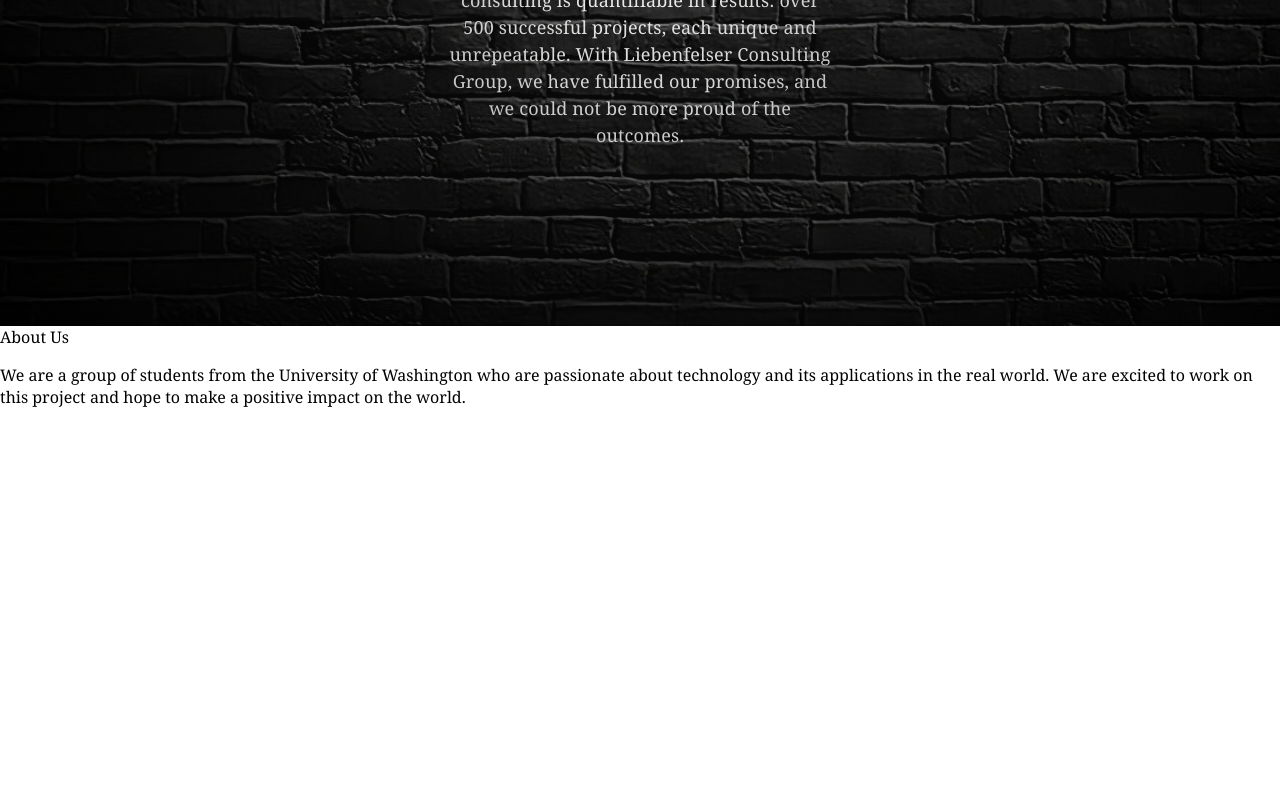
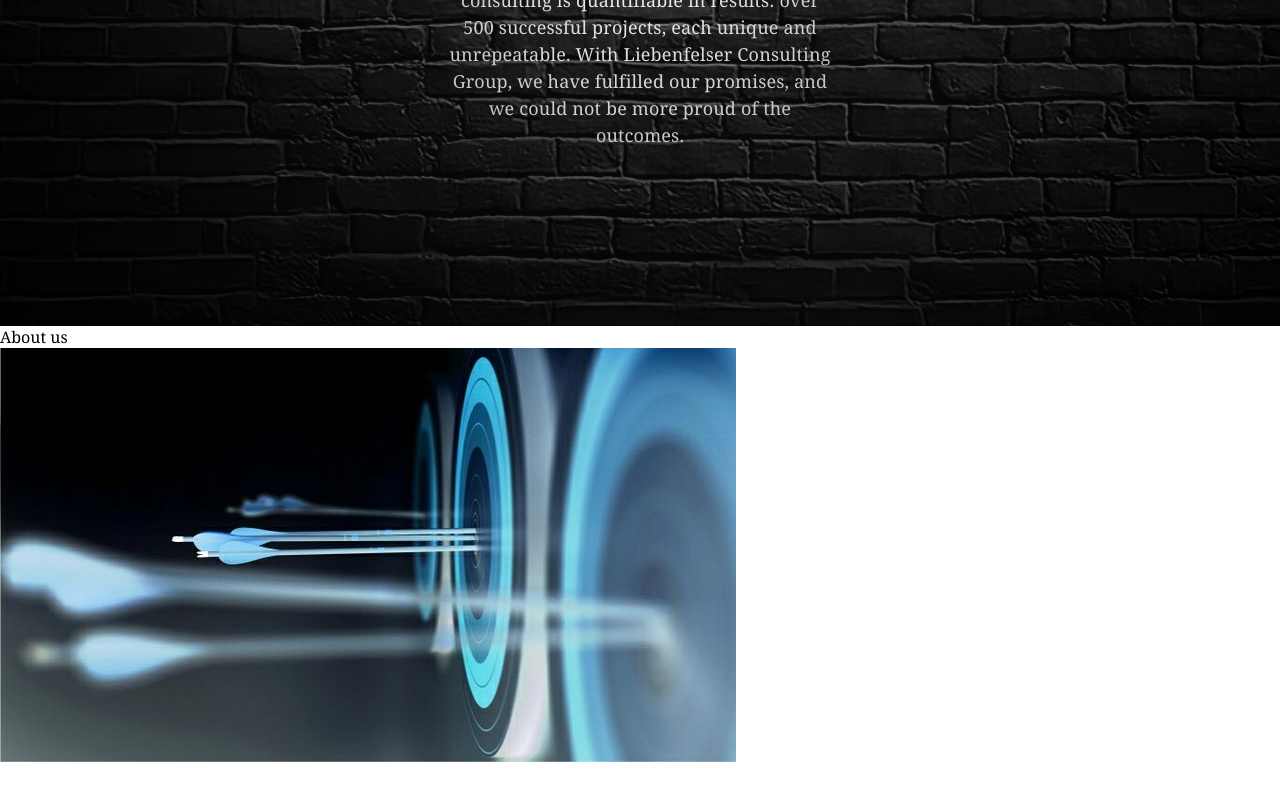
Before and after one commit to Skip-SBT/websiteLiebenfelser, a React (Create React App) app: page / in a window 1280 px wide. Shown: the part 474-1274 px from the top of the page. Built offline with nearby package versions, Linux system fonts and the light colour scheme.

Commit message:
minor touch ups and started with main page content

```diff
--- a/src/components/MainPage.tsx
+++ b/src/components/MainPage.tsx
@@ -2,7 +2,7 @@ import * as React from 'react';
 import Box from '@mui/material/Box';
 import {ReactComponent as Logo} from '../images/logo.svg';
 import {Typography} from '@mui/material';
-
+import target from '../images/target.jpg';
 export function MainPage(): React.ReactElement {
     return (
         <body>
@@ -19,15 +19,11 @@ export function MainPage(): React.ReactElement {
             </Box>
             <Box className='content'>
                 <Box className='section'>
-                    <Box className='sectionTitle'>About Us</Box>
-                    <Box className='sectionContent'>
-                        <Box className='sectionContentText'>
-                            <p>
-                            We are a group of students from the University of Washington who are passionate about
-                            technology and its applications in the real world. We are excited to work on this project
-                            and hope to make a positive impact on the world.
-                            </p>
-                        </Box>
+                    <Box className='section-left'>
+                        About us
+                    </Box>
+                    <Box className='section-right'>
+                        <img src={target} alt={''}/>
                     </Box>
                 </Box>
             </Box>
--- a/webpack.config.js
+++ b/webpack.config.js
@@ -7,17 +7,22 @@ module.exports = {
             // other rules...
             {
                 test: /\.svg$/,
-                use: ['@svg/webpack'],
+                use: ['@svgr/webpack'], // Correct loader for SVG files
+                include: path.resolve(__dirname, 'src/images'),
+            },
+            {
+                test: /\.(jpg|jpeg|png|gif)$/, // Ensure other image types are handled
+                use: {
+                    loader: 'file-loader',
+                    options: {
+                        name: '[path][name].[ext]',
+                    },
+                },
                 include: path.resolve(__dirname, 'src/images'),
             },
         ],
     },
     resolve: {
-        extensions: ['gatsby-plugin-react-svg', '.js', '.jsx', '.ts', '.tsx', '.svg'], // include svg in extensions
+        extensions: ['.js', '.jsx', '.ts', '.tsx', '.svg'], // Correct order and extension inclusion
     },
-    options: {
-        rule: {
-            include: /svg/
-        }
-    }
 };
```
Also changed, not shown: src/images.d.ts (added, +26 -0 lines), src/images/target.jpg (added).
